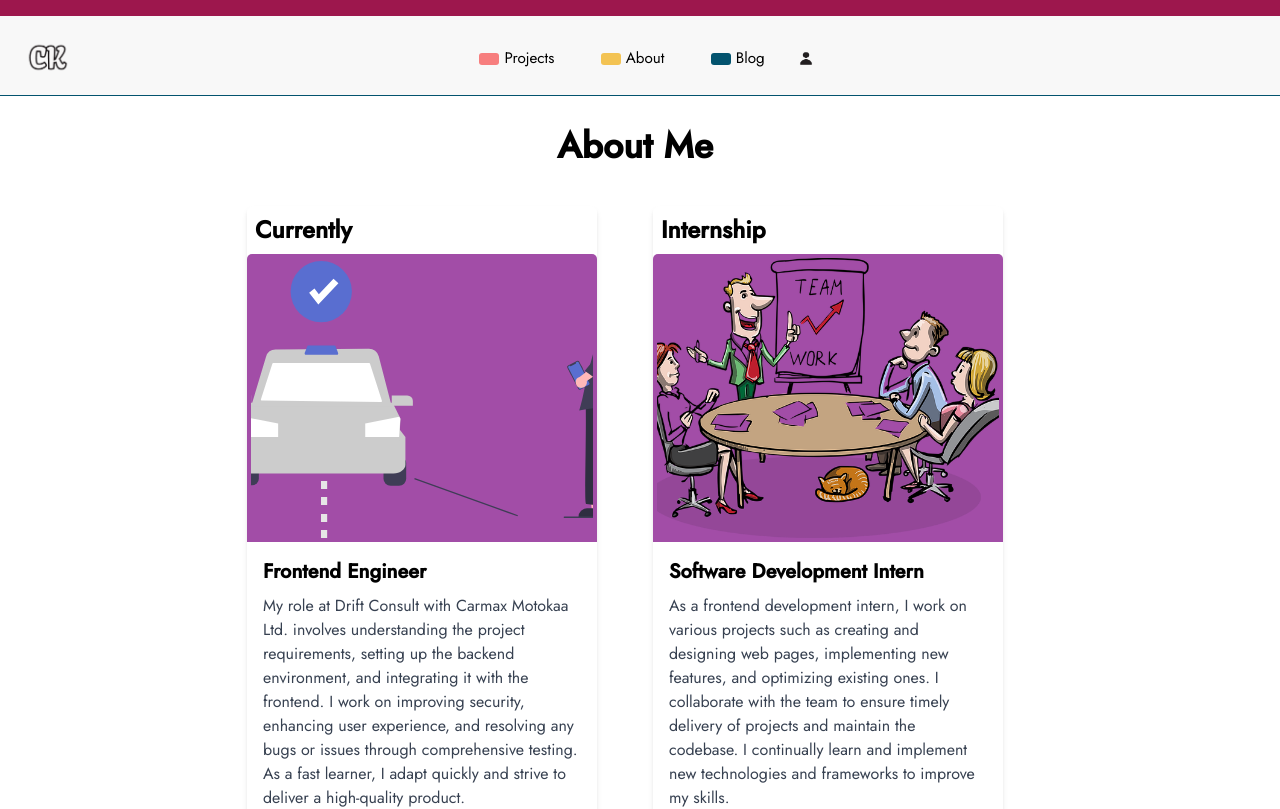
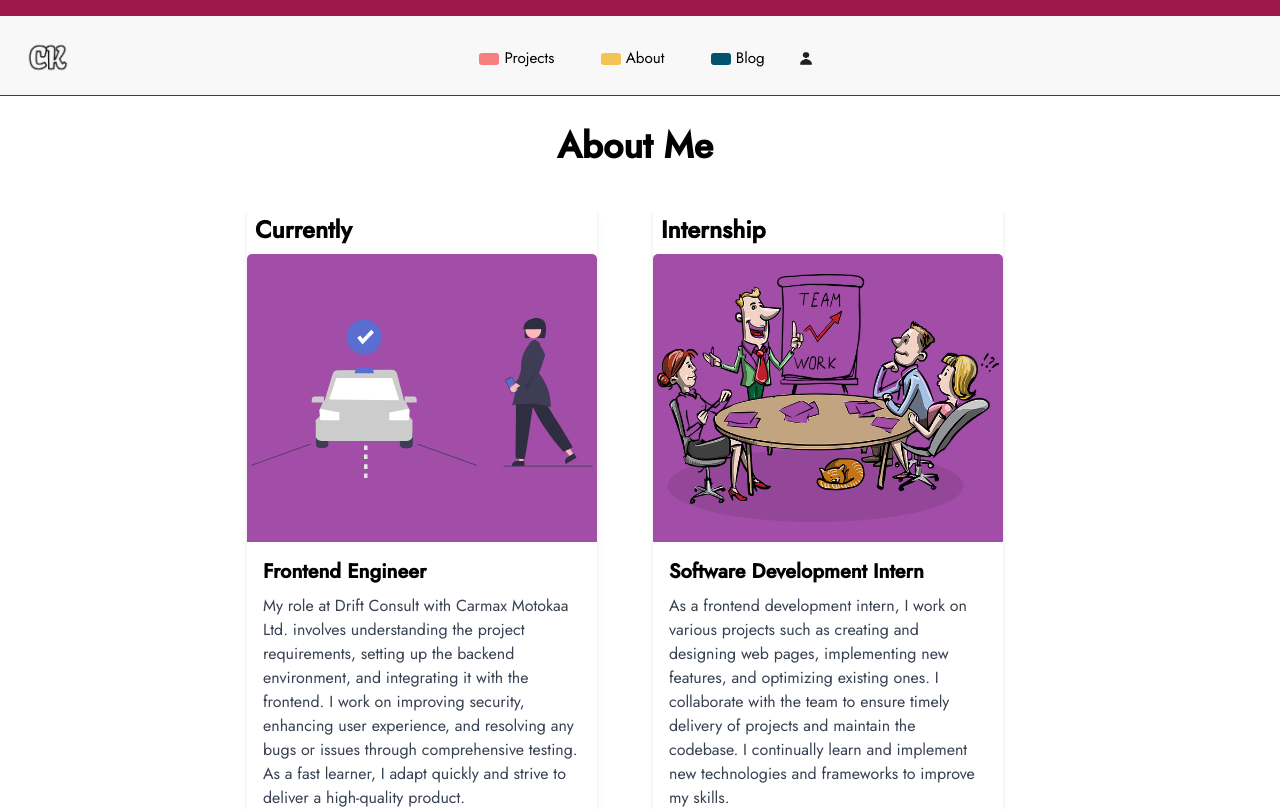
Before and after one commit to cindykandie/frontend-dev, a Next.js app: page /about in a window 1280 px wide. Shown: the top 809 px of the page. Built offline with nearby package versions, Linux system fonts and the light colour scheme.

Commit message:
Style images on about page

```diff
--- a/src/pages/about.js
+++ b/src/pages/about.js
@@ -13,7 +13,8 @@ export default function About() {
               <div className="bg-white rounded-md shadow-md flex flex-col justify-between mx-3" key={section.name}>
                 <h2 className="p-2 text-2xl font-bold">{section.name}</h2>
                 <div className="relative image-wrapper">
-                  <img className="rounded-t-lg h-72 object-cover custom-image p-1" src={section.image} alt={section.name} />
+                  <img className="rounded-t-lg h-72 object-contain
+                   custom-image p-1" src={section.image} alt={section.name} />
                 </div>
                 <div className="p-4">
                   <h2 className="text-xl font-bold mb-2">{section.title}</h2>
```
